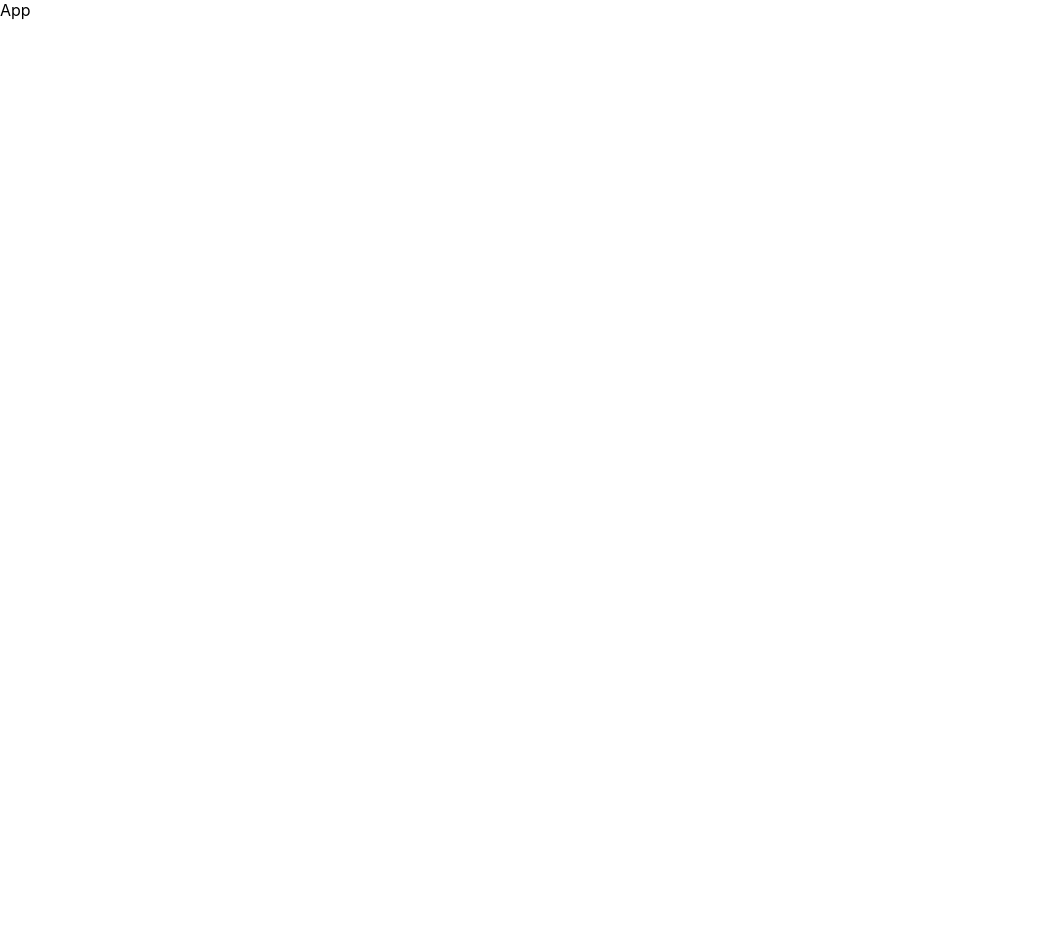
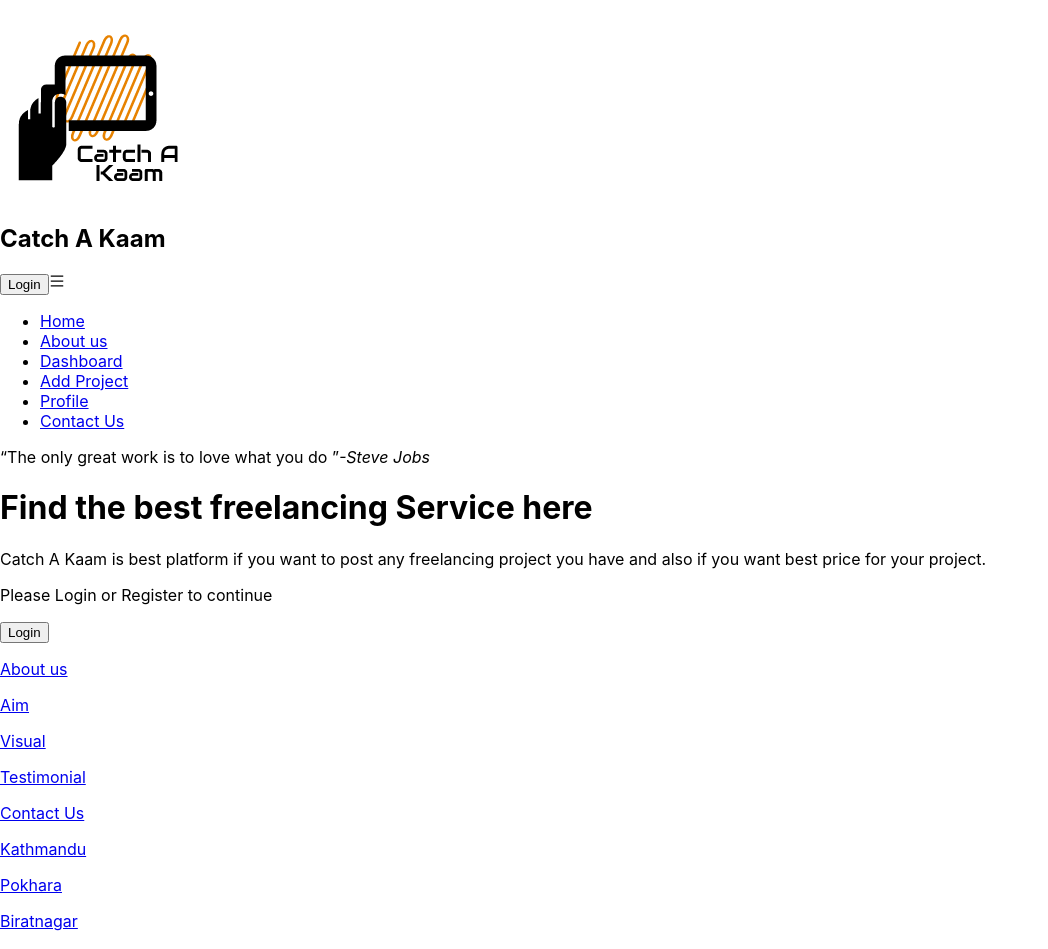
Before and after one commit to shrutidhungana/Catch-A-Kaam, a React (Create React App) app: page / in a window 1280 px wide. Shown: the top 949 px of the page, without its empty margins (0-1048 px from the left). Before the commit the page ends 800 px from the top, so only its background shows below. Built offline with nearby package versions, Linux system fonts and the light colour scheme.

Commit message:
Compnents

```diff
--- a/package.json
+++ b/package.json
@@ -8,7 +8,10 @@
     "@testing-library/user-event": "^13.5.0",
     "react": "^18.2.0",
     "react-dom": "^18.2.0",
+    "react-icons": "^4.4.0",
+    "react-router-dom": "^6.3.0",
     "react-scripts": "5.0.1",
+    "styled-components": "^5.3.5",
     "web-vitals": "^2.1.4"
   },
   "scripts": {
--- a/src/App.js
+++ b/src/App.js
@@ -1,9 +1,10 @@
 import React from 'react'
+import AppRouter from './AppRouter/AppRouter'
 
 const App = () => {
   return (
     <div>
-      App
+      <AppRouter />
     </div>
   )
 }
--- /dev/null
+++ b/src/AppRouter/AppRouter.jsx
@@ -0,0 +1,25 @@
+import React from 'react'
+import { BrowserRouter as Router, Routes, Route  } from 'react-router-dom'
+import Header from '../Components/Header/Headers'
+import NavBar from '../Components/NavBar/NavBar'
+import Homepage from '../Components/Homepage/Homepage'
+import Footer from '../Components/Footer/Footer'
+
+const AppRouter = () => {
+  return (
+      <div>
+          <Router>
+              <Header />
+              <NavBar />
+              <Routes>
+                  <Route exact path="/" element={<Homepage />} />
+
+
+              </Routes>
+              <Footer />
+              </Router>
+      </div>
+  )
+}
+
+export default AppRouter
--- /dev/null
+++ b/src/Components/Footer/Footer.jsx
@@ -0,0 +1,42 @@
+import React from "react";
+import { Link } from "react-router-dom";
+
+const Footer = () => {
+  return (
+    <footer>
+      <Link to="/about">
+        <p>About us</p>
+      </Link>
+      <Link to="/about">
+        <p>Aim</p>
+      </Link>
+      <Link to="/about">
+        <p>Visual</p>
+      </Link>
+      <Link to="/about">
+        <p>Testimonial</p>
+      </Link>
+      <Link to="/contact">Contact Us</Link>
+      <Link to="/contact">
+        <p> Kathmandu </p>
+      </Link>
+      <Link to="/contact">
+        <p>Pokhara</p>
+      </Link>
+      <Link to="/contact">
+        <p>Biratnagar</p>
+          </Link>
+          <Link to="/profile">
+              <p>Coding</p>
+          </Link>
+          <Link to="/profile">
+              <p>Content Writing</p>
+          </Link>
+          <Link to="/profile">
+              <p>Quality Analysis</p>
+          </Link>
+    </footer>
+  );
+};
+
+export default Footer;
--- /dev/null
+++ b/src/Components/Header/Headers.jsx
@@ -0,0 +1,16 @@
+import React from 'react'
+import logo3 from "../../Assets/logo3.png";
+import { AiOutlineMenu } from "react-icons/ai";
+
+const Headers = () => {
+  return (
+      <header>
+          <img src={logo3} alt="logo" />
+          <h2>Catch A Kaam</h2>
+        <button>Login</button>
+        <AiOutlineMenu className="menu" />
+      </header>
+  )
+}
+
+export default Headers
--- /dev/null
+++ b/src/Components/Homepage/Homepage.jsx
@@ -0,0 +1,16 @@
+import React from 'react'
+
+const Homepage = () => {
+  return (
+      <div>
+      <q>The only great work is to love what you do </q>
+      <cite>-Steve Jobs</cite>
+      <h1> Find the best freelancing Service here</h1>
+      <p>Catch A Kaam is best platform if you want to post any freelancing project you have and also if you want best price for your project.  </p>
+  <p>Please Login or Register to continue</p>
+  <button>Login</button>
+      </div>
+  )
+}
+
+export default Homepage
--- /dev/null
+++ b/src/Components/NavBar/NavBar.jsx
@@ -0,0 +1,31 @@
+import React from 'react'
+import { Link } from 'react-router-dom'
+
+const NavBar = () => {
+  return (
+      <nav>
+          <ul>
+              <li>
+                  <Link to = "/">Home</Link>
+              </li>
+              <li>
+              <Link to="/about">About us</Link>
+            </li>
+            <li>
+              <Link to="/dashboard">Dashboard</Link>
+            </li>
+            <li>
+              <Link to="/add">Add Project</Link>
+            </li>
+            <li>
+              <Link to="/profile">Profile</Link>
+            </li>
+            <li>
+              <Link to="/contact">Contact Us</Link>
+            </li>
+          </ul>
+      </nav>
+  )
+}
+
+export default NavBar
```
Also changed, not shown: src/Components/Header/Header.jsx (deleted, +0 -12 lines), 1 other file (tests, documents, lock files or other folders).
